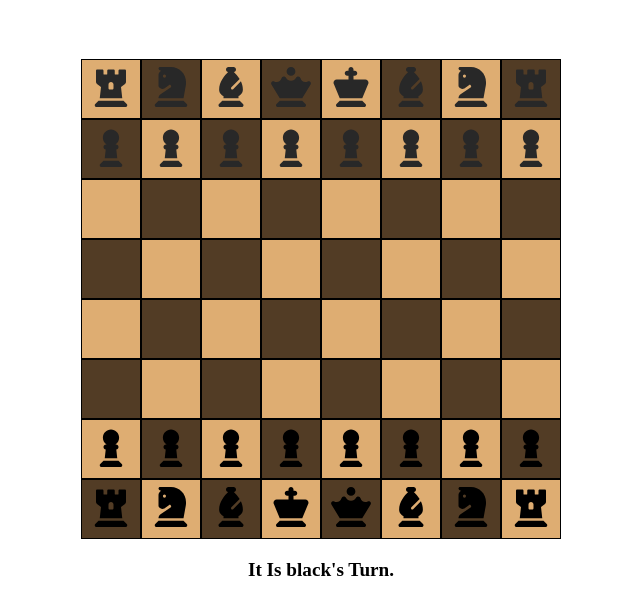
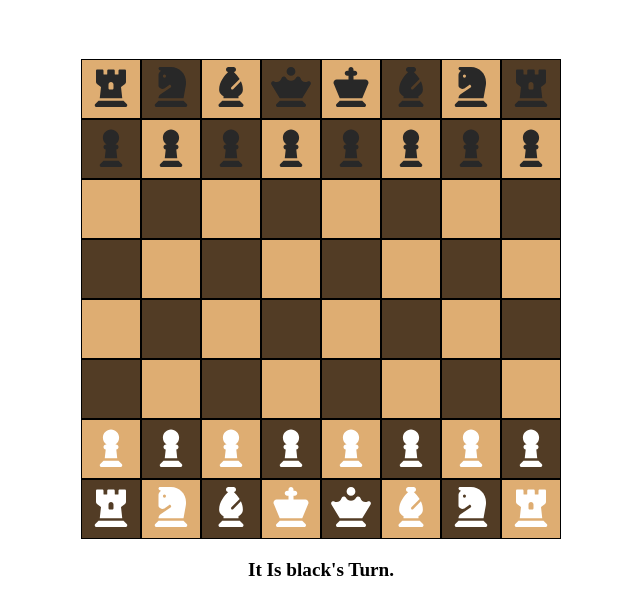
Before and after one commit to DavidkJun/Chess-on-js, a plain HTML site: page index.html in a window 1280 px wide. Shown: the part 139-754 px from the top of the page, without its empty margins (319-959 px from the left). Drawn offline with Linux system fonts and the light colour scheme.

Commit message:
added style for a "white" element

```diff
--- a/styles.css
+++ b/styles.css
@@ -67,3 +67,7 @@ path {
 .black {
     fill: rgb(40, 40, 40);
 }
+
+.white {
+    fill: rgb(255, 255, 255)
+}
```
